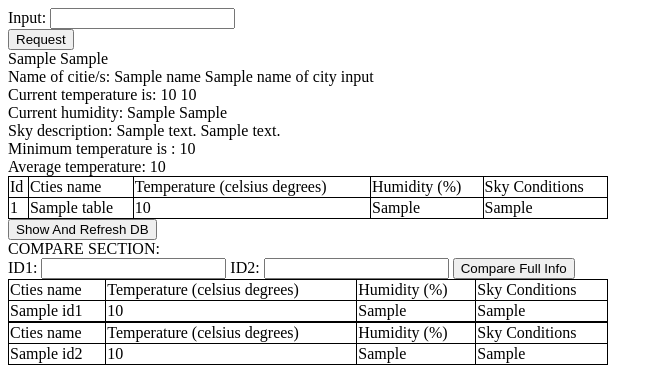
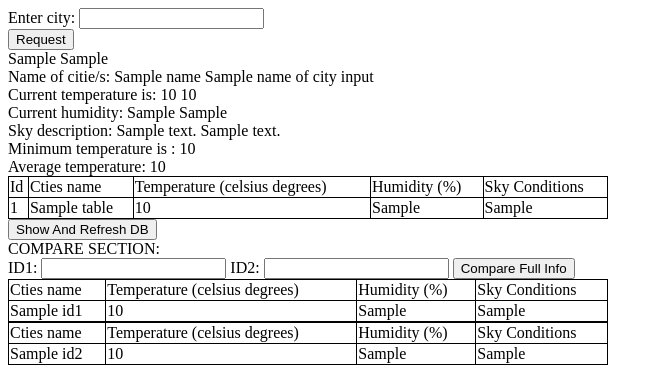
Before and after one commit to PlamenPetkov53/Weather-Requests, a Flask app: template DjangoProject/templates/form.html in a window 1280 px wide. Shown: the top 369 px of the page, without its empty margins (0-663 px from the left). Run offline with Flask 2, Linux system fonts and the light colour scheme; the template is opened without the code that fills it: most values are stand-ins (such as "Sample title", 1, 10 or a date in 2020).

Commit message:
Update form.html

```diff
--- a/DjangoProject/templates/form.html
+++ b/DjangoProject/templates/form.html
@@ -14,7 +14,7 @@
     </style>
 <body>
     <form action="input">
-    Input: <input type="text" name="input"><br>
+    Enter city: <input type="text" name="input"><br>
     <input type="submit" value="Request">
     </form>
     {% block content %}
```
